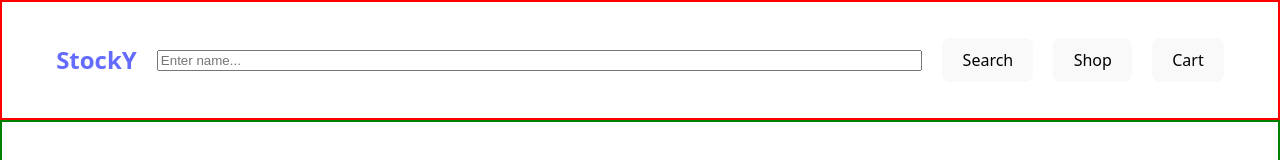
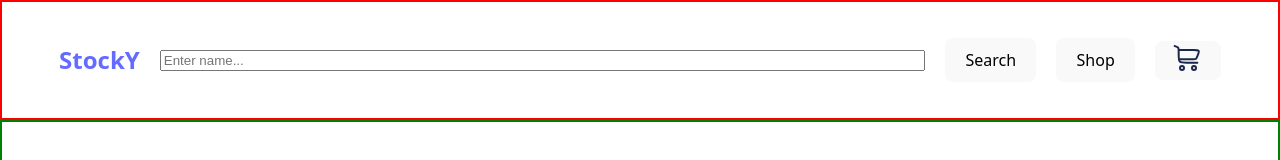
Before and after one commit to kamron-dev/shopping-cart, a React (Vite) app: page / in a window 1280 px wide. Shown: the top 160 px of the page. Built offline with nearby package versions, Linux system fonts and the light colour scheme.

Commit message:
cart button changed to icon

```diff
--- a/src/App.css
+++ b/src/App.css
@@ -30,12 +30,17 @@ header > * {
 
 #cart-button {
   position: relative;
+  padding: 0;
+}
+#cart-icon {
+  width: 4rem;
+  height: 2rem;
 }
 
 #cart-badge {
   position: absolute;
-  bottom: 20px;
-  left: 53px;
+  bottom: 23px;
+  left: 45px;
   background-color: red;
   color: white;
   min-width: 24px;
--- a/src/App.jsx
+++ b/src/App.jsx
@@ -2,6 +2,8 @@ import { useState } from 'react'
 import { Link, Outlet } from "react-router-dom";
 import './App.css';
 import Footer from "./components/Footer";
+import SearchBar from './components/SearchBar';
+import cartIcon from "./assets/cart-large-2-svgrepo-com.svg";
 // import { useEffect } from "react";
 
 function App() {
@@ -23,10 +25,9 @@ function App() {
         <Link to="/">
           <h2>StockY</h2>
         </Link>
-        <input type="search" name="search-bar" id="search-bar" placeholder='Enter name...' />
-        <button>Search</button>
+        <SearchBar />
         <Link to="shop"><button>Shop</button></Link>
-        <Link to="cart"><button id="cart-button">Cart { cart.length ? <div id="cart-badge">{ cart.length }</div> : null }</button></Link>
+        <Link to="cart"><button id="cart-button"><img src={cartIcon} id ="cart-icon" alt="cart-icon" /> { cart.length ? <div id="cart-badge">{ cart.length }</div> : null }</button></Link>
       </header>
       <main>
         <Outlet context={{handleAddToCart, cart, handleCheckOut}}/>
--- /dev/null
+++ b/src/components/SearchBar.jsx
@@ -0,0 +1,19 @@
+import { useState } from "react";
+
+
+const SearchBar = () => {
+    const [searchWord, setSearchWord] = useState("");
+    const handleChangeSearchWord = (event) => {
+        setSearchWord(event.target.value);
+
+    }
+
+    return (
+        <>
+            <input type="search" name="search-bar" id="search-bar" value={searchWord} onChange={handleChangeSearchWord} placeholder='Enter name...' />
+            <button>Search</button>
+        </>
+    )
+};
+
+export default SearchBar;
```
Also changed, not shown: src/assets/cart-large-2-svgrepo-com.svg (added).
